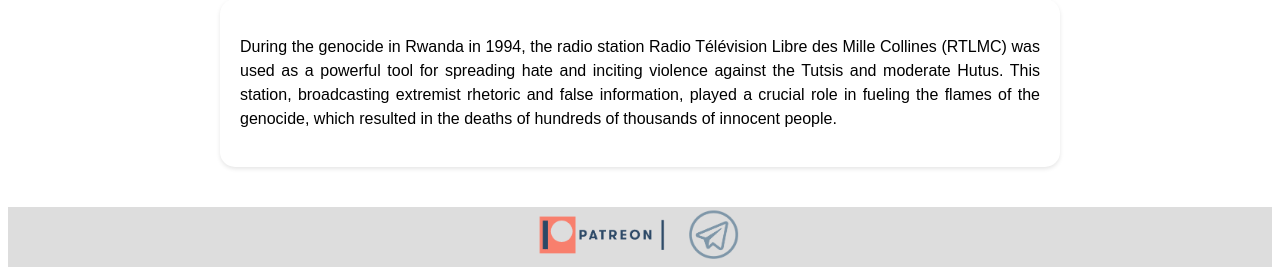
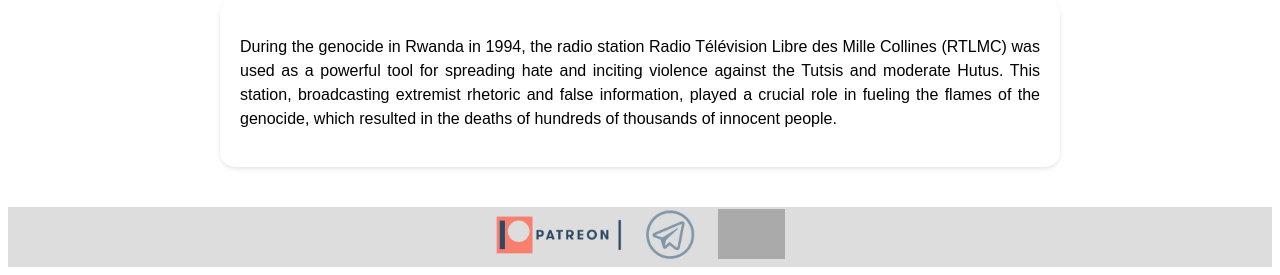
Before and after one commit to rin8351/site, a Django app: page / in a window 1280 px wide. Shown: the part 1078-1353 px from the top of the page. Run offline with Django 4.2, Linux system fonts and the light colour scheme; some libraries are stand-ins or nearby versions; grey boxes are pictures that could not be loaded.

Commit message:
git link 	modified:   main/templates/main/index.html 	modified:   requirements.txt 	new file:   staticfiles/img/git.png

```diff
--- a/main/templates/main/index.html
+++ b/main/templates/main/index.html
@@ -267,6 +267,9 @@
     <a href="https://t.me/rtlminfo" class="image-link">
         <img src="{% static 'img/tel.png' %}" alt="Telegram">
     </a>
+    <a href="https://github.com/format37/rtlm.git" class="image-link">
+      <img src="{% static 'img/git.png' %}" alt="Github">
+  </a>
 
   </footer>
   <script>
--- a/requirements.txt
+++ b/requirements.txt
@@ -1,3 +1,4 @@
 Django==4.2.7.
 gunicorn==21.2.0
 google-cloud-bigquery==3.27.0
+humanize
```
Also changed, not shown: 1 other file.
